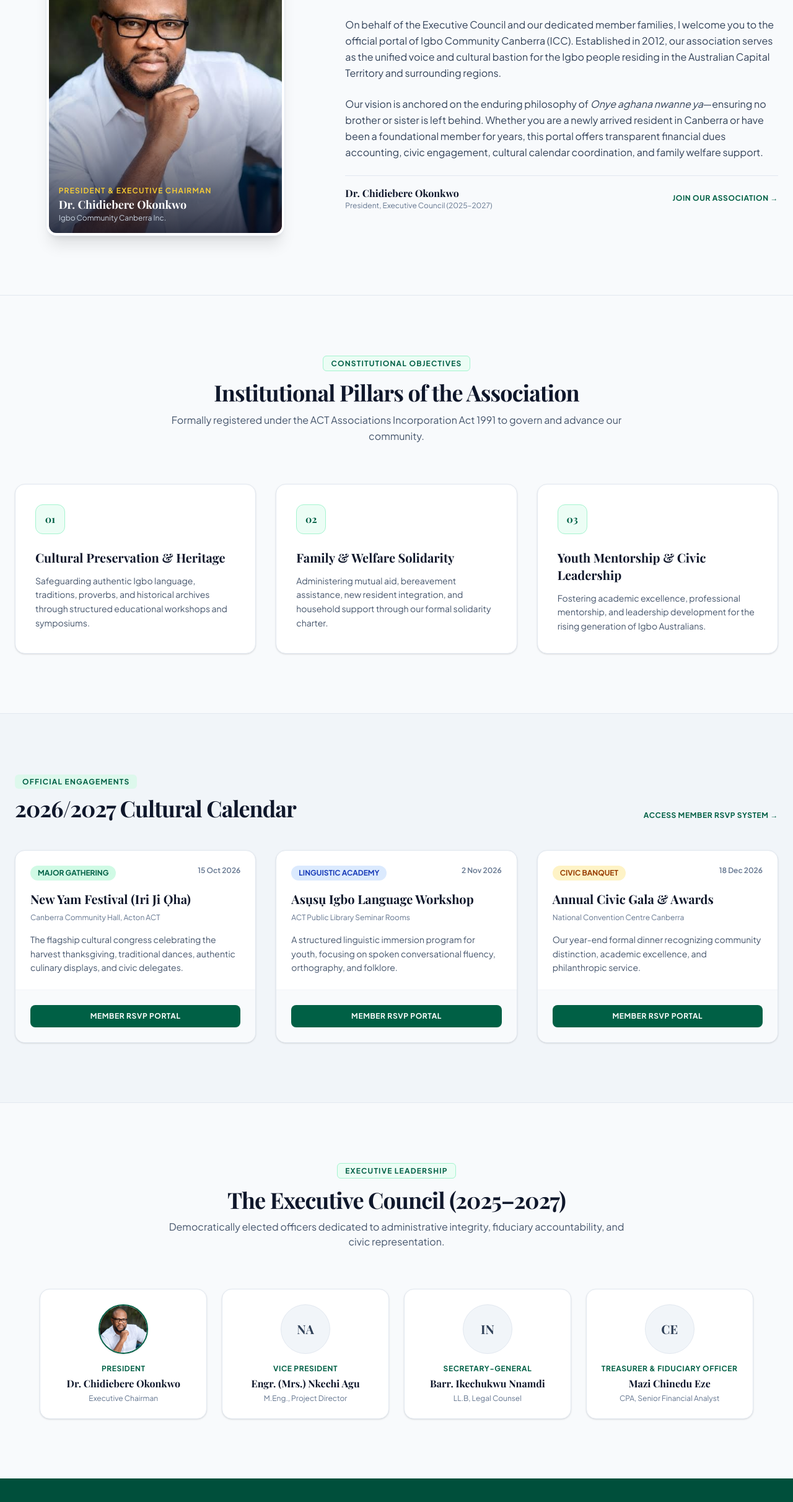
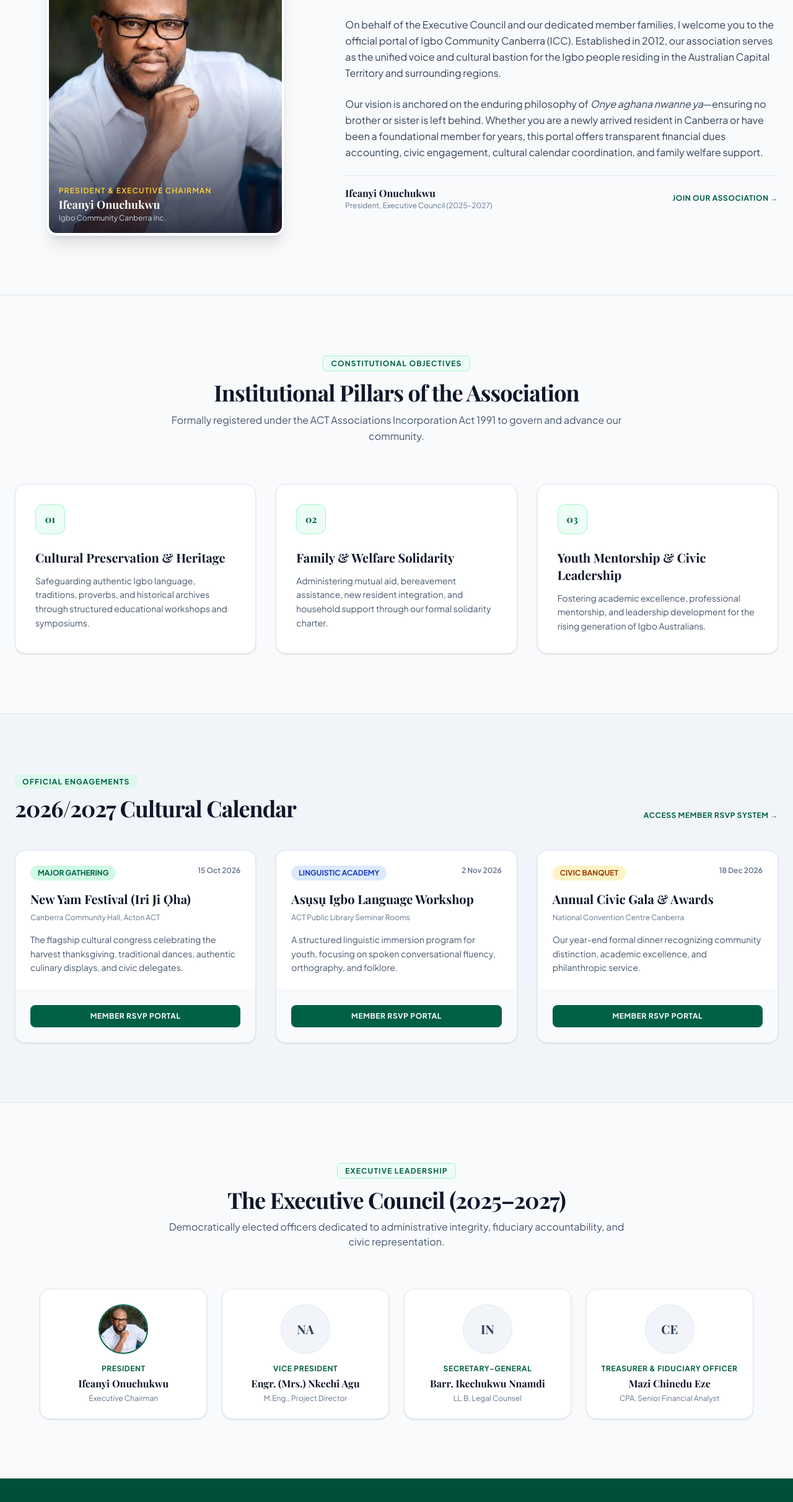
Before and after one commit to meriqikwechegh-cmd/igbo-community-canberra, a Next.js app: page /en in a window 1280 px wide. Shown: the part 1159-3583 px from the top of the page at 62% size. Built offline with nearby package versions, Linux system fonts and the light colour scheme; a web font is replaced by a local one.

Commit message:
feat: update President name to Ifeanyi Onuchukwu

```diff
--- a/src/app/[locale]/page.tsx
+++ b/src/app/[locale]/page.tsx
@@ -139,7 +139,7 @@ export default function HomePage() {
               <div className="absolute inset-0 bg-gradient-to-t from-slate-950/80 via-transparent to-transparent"></div>
               <div className="absolute bottom-4 left-4 right-4 text-white">
                 <p className="text-xs uppercase tracking-widest text-amber-300 font-semibold">President &amp; Executive Chairman</p>
-                <p className="font-serif text-lg font-bold">Dr. Chidiebere Okonkwo</p>
+                <p className="font-serif text-lg font-bold">Ifeanyi Onuchukwu</p>
                 <p className="text-xs text-slate-300">Igbo Community Canberra Inc.</p>
               </div>
             </div>
@@ -160,7 +160,7 @@ export default function HomePage() {
             </p>
             <div className="pt-4 border-t border-slate-200 flex items-center justify-between">
               <div>
-                <p className="font-serif font-bold text-slate-900">Dr. Chidiebere Okonkwo</p>
+                <p className="font-serif font-bold text-slate-900">Ifeanyi Onuchukwu</p>
                 <p className="text-xs text-slate-500">President, Executive Council (2025&ndash;2027)</p>
               </div>
               <Link
@@ -342,13 +342,13 @@ export default function HomePage() {
             <div className="relative w-20 h-20 rounded-full overflow-hidden mx-auto mb-4 border-2 border-emerald-800 shadow-sm">
               <Image
                 src="/president.jpg"
-                alt="Dr. Chidiebere Okonkwo"
+                alt="Ifeanyi Onuchukwu"
                 fill
                 className="object-cover object-top"
               />
             </div>
             <p className="text-xs font-bold uppercase tracking-wider text-emerald-800 mb-1">President</p>
-            <h4 className="font-serif font-bold text-slate-900 text-base">Dr. Chidiebere Okonkwo</h4>
+            <h4 className="font-serif font-bold text-slate-900 text-base">Ifeanyi Onuchukwu</h4>
             <p className="text-xs text-slate-500 mt-1">Executive Chairman</p>
           </div>
 
```
